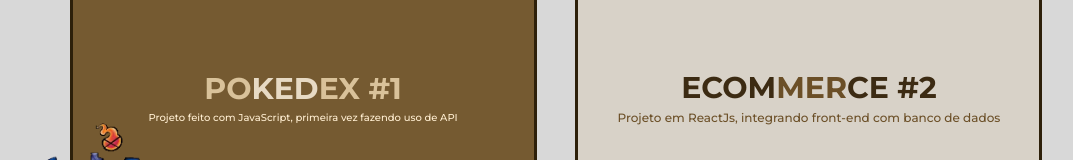
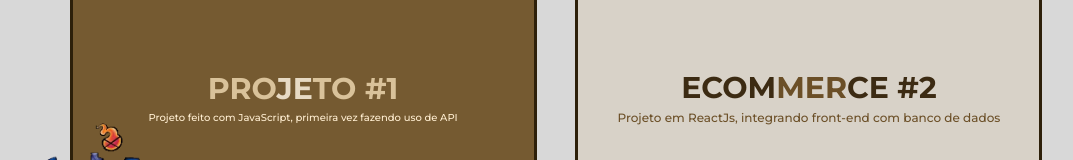
Before and after one commit to Caiosouzv/React-Portifolio, a React (Vite) app in the folder portifolio-ultima-versao/: page / in a window 1280 px wide. Shown: the part 2754-2914 px from the top of the page, without its empty margins (84-1157 px from the left). Built offline with nearby package versions, Linux system fonts and the light colour scheme.

Commit message:
Alteração no primeiro projeto

```diff
--- a/portifolio-ultima-versao/src/components/Projects.jsx
+++ b/portifolio-ultima-versao/src/components/Projects.jsx
@@ -10,7 +10,7 @@
             <section id="section-projects">
 
                 <div id="proj01">
-                    <div id="titulo01">PO<span id="ked">KED</span>EX #1</div>
+                    <div id="titulo01">PRO<span id="ked">JE</span>TO #1</div>
                     <div id="info-basica01">Projeto feito com JavaScript, primeira vez fazendo uso de API</div>
                     <div id="botao01">
                         <a href="https://github.com/Caiosouzv/pokedexx" target="_blank" rel="noopener noreferrer">ESPIAR</a>
```
